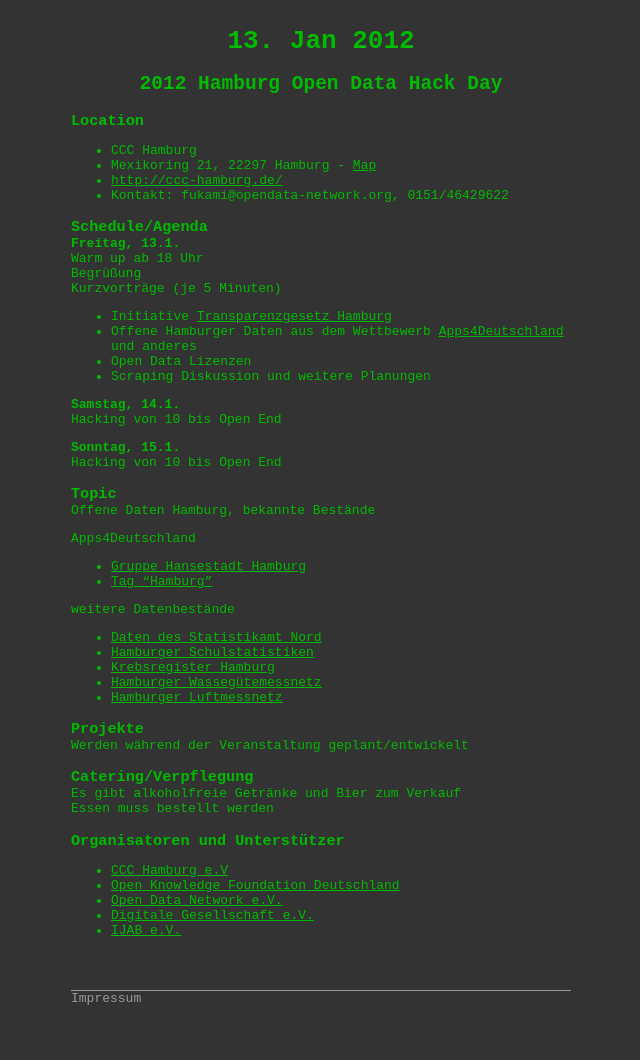
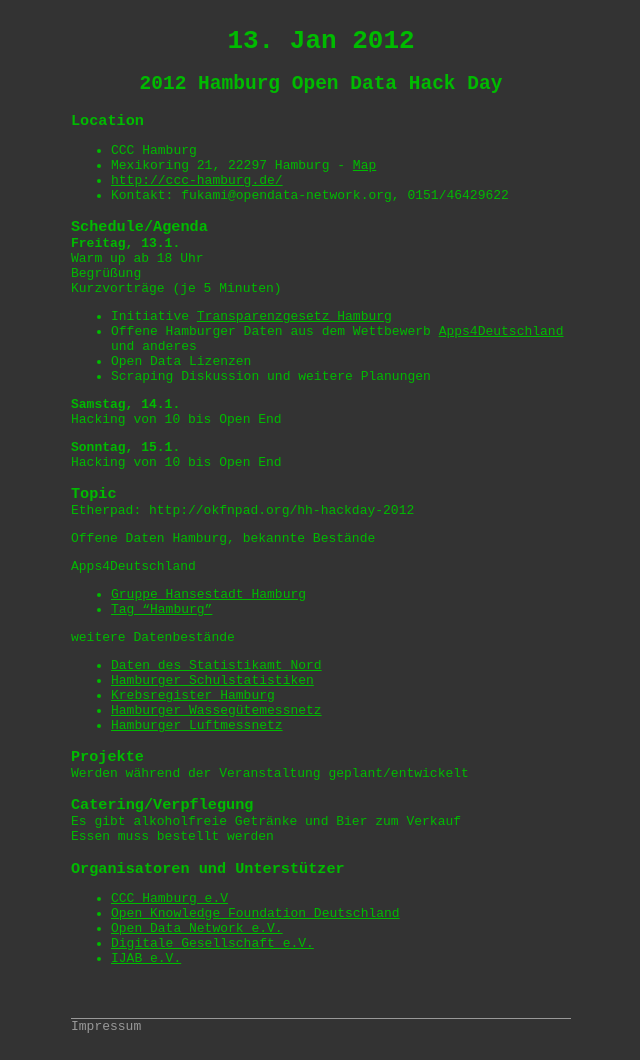
Before and after one commit to opendatahackday/opendatahackday.github.com, a Jekyll site: the page built from hamburg/_posts/2012-01-13-index.md, in a window 1280 px wide. Shown: the whole page, without its empty margins (319-959 px from the left). Built offline with Jekyll 4.4.1, drawn with Linux system fonts in a browser that asks for light colours; some web fonts are replaced; before the commit the page ends 1032 px from its top, so only the background shows below that; some of the changed lines change nothing that is shown.

Commit message:
add link to etherpad

```diff
--- a/hamburg/_posts/2012-01-13-index.md
+++ b/hamburg/_posts/2012-01-13-index.md
@@ -34,6 +34,8 @@
 Hacking von 10 bis Open End
 
 ### Topic
+Etherpad: http://okfnpad.org/hh-hackday-2012
+
 Offene Daten Hamburg, bekannte Bestände
 
 Apps4Deutschland
```
